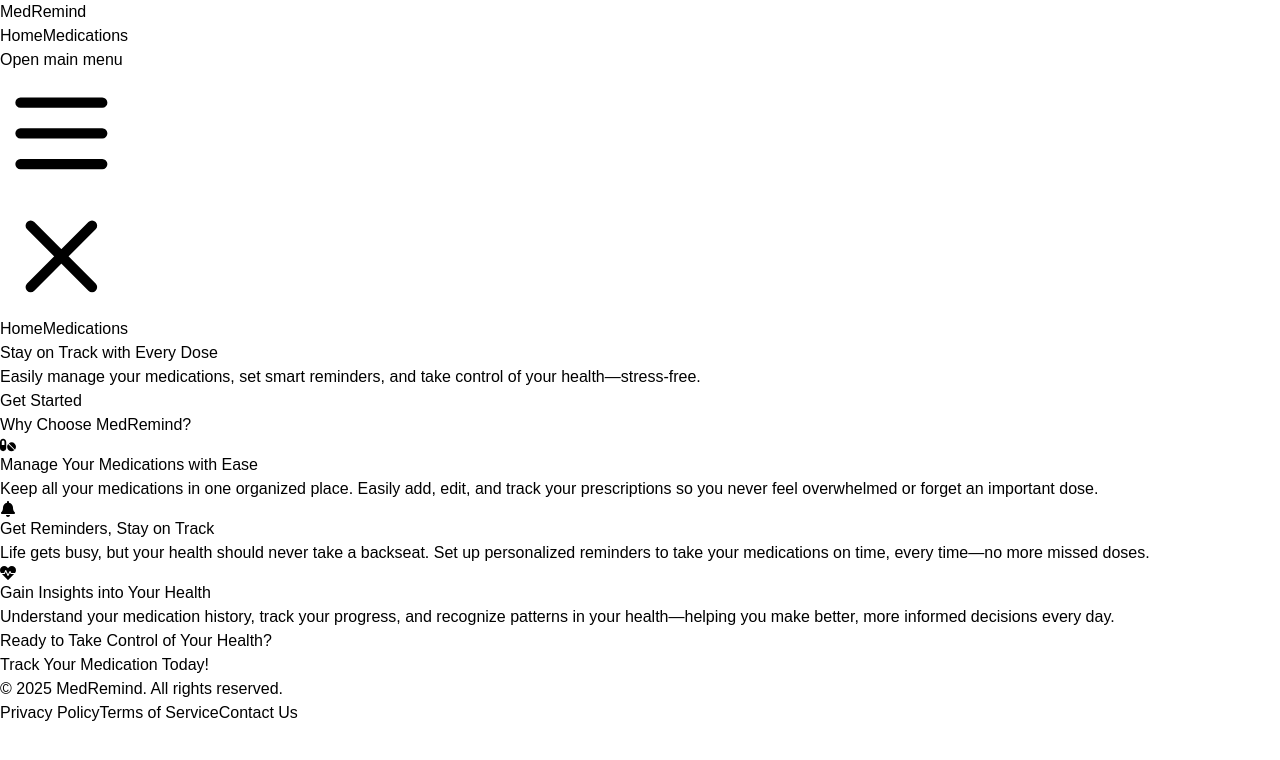
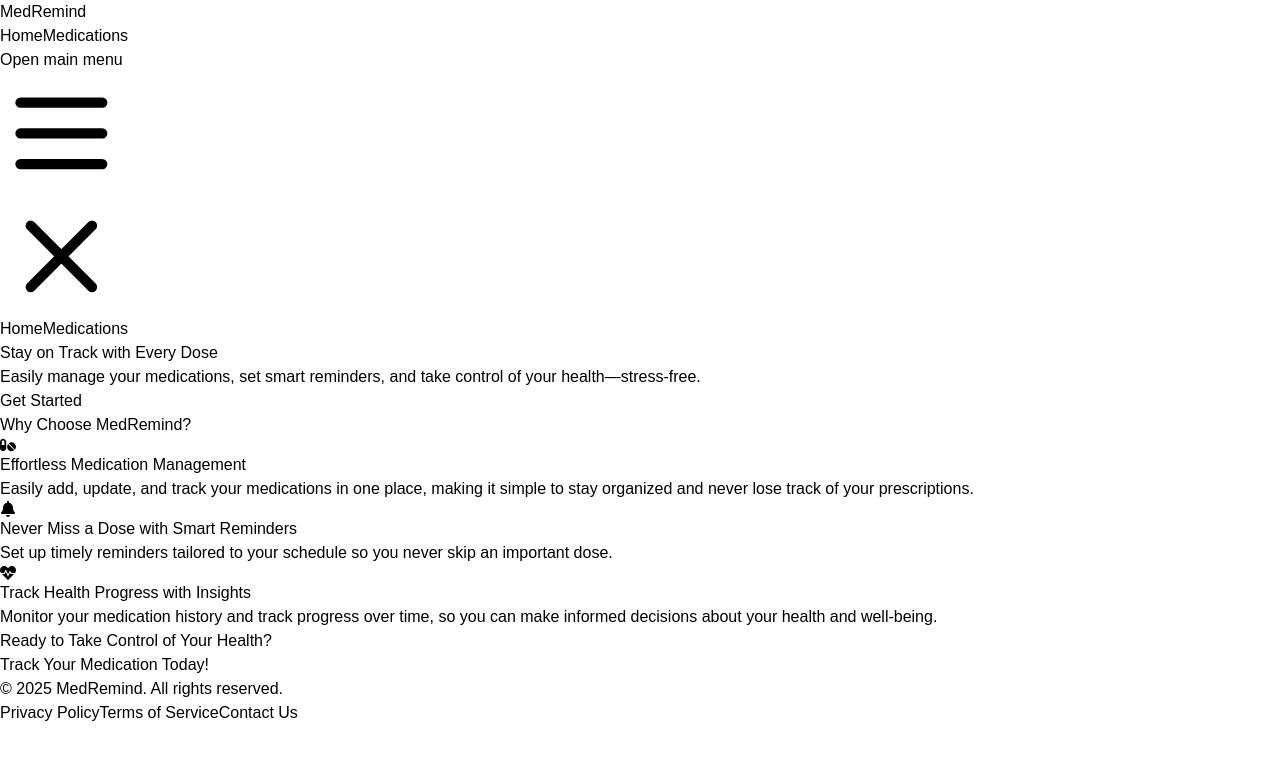
Before and after one commit to ritjiishaku/medication-reminder-app, a React (Vite) app: page / in a window 1280 px wide. Shown: the top 760 px of the page. Built offline with nearby package versions, Linux system fonts and the light colour scheme.

Commit message:
Why Choose us section Updated

```diff
--- a/src/pages/HomeSections/WhyChooseUs.jsx
+++ b/src/pages/HomeSections/WhyChooseUs.jsx
@@ -15,30 +15,30 @@ const WhyChooseUs = () => {
         <div className="bg-white p-6 rounded-xl shadow-md flex flex-col items-center gap-4 hover:shadow-lg transition-shadow">
           <FaPills className="text-blue-700 text-6xl" />
           <h5 className="text-blue-900 text-xl md:text-2xl font-bold text-center">
-            Manage Your Medications with Ease
+            Effortless Medication Management
           </h5>
           <p className="text-neutral-700 text-base md:text-lg text-center">
-            Keep all your medications in one organized place. Easily add, edit, and track your prescriptions so you never feel overwhelmed or forget an important dose.
+          Easily add, update, and track your medications in one place, making it simple to stay organized and never lose track of your prescriptions.
           </p>
         </div>
 
         <div className="bg-white p-6 rounded-xl shadow-md flex flex-col items-center gap-4 hover:shadow-lg transition-shadow">
           <FaBell className="text-blue-700 text-6xl" />
           <h5 className="text-blue-900 text-xl md:text-2xl font-bold text-center">
-            Get Reminders, Stay on Track
+            Never Miss a Dose with Smart Reminders
           </h5>
           <p className="text-neutral-700 text-base md:text-lg text-center">
-            Life gets busy, but your health should never take a backseat. Set up personalized reminders to take your medications on time, every time—no more missed doses.
+          Set up timely reminders tailored to your schedule so you never skip an important dose.
           </p>
         </div>
 
         <div className="bg-white p-6 rounded-xl shadow-md flex flex-col items-center gap-4 hover:shadow-lg transition-shadow">
           <FaHeartbeat className="text-blue-700 text-6xl" />
           <h5 className="text-blue-900 text-xl md:text-2xl font-bold text-center">
-            Gain Insights into Your Health
+            Track Health Progress with Insights
           </h5>
           <p className="text-neutral-700 text-base md:text-lg text-center">
-            Understand your medication history, track your progress, and recognize patterns in your health—helping you make better, more informed decisions every day.
+          Monitor your medication history and track progress over time, so you can make informed decisions about your health and well-being.
           </p>
         </div>
       </div>
```
